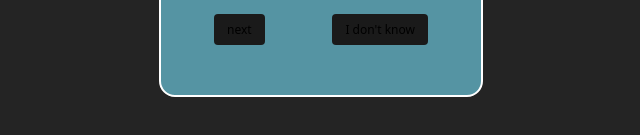
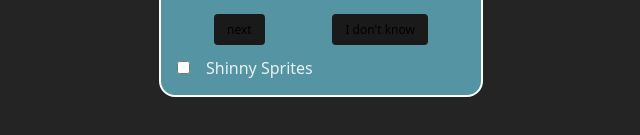
Before and after one commit to FibNacho/It-s-Pikachu, a React (Vite) app in the folder client/: page / in a window 1280 px wide. Shown: the part 285-420 px from the top of the page, without its empty margins (319-959 px from the left). Built offline with nearby package versions, Linux system fonts and the light colour scheme; no server answers.

Commit message:
Add shiny sprite toggle functionality to Pokemon component

```diff
--- a/client/src/components/pokemon-display/pokemon.tsx
+++ b/client/src/components/pokemon-display/pokemon.tsx
@@ -8,7 +8,6 @@ import {
   selectGameState,
 } from './pokemonSlice';
 import { useAppDispatch, useAppSelector } from '../../app/hooks/redux-hooks';
-import { FaExclamationTriangle } from 'react-icons/fa';
 
 export default function Pokemon() {
   const [pokeIndex, setPokeIndex] = useState<null | number>(null);
@@ -23,6 +22,18 @@ export default function Pokemon() {
   const [isCorrect, setIsCorrect] = useState<null | boolean>(null);
 
   const answerCount = correctAnswers + wrongAnswers;
+
+  const [spriteType, setSpriteType] = useState('front_default');
+
+  const spritesButton = document.getElementById('Sprites_Button');
+  spritesButton?.addEventListener('change', (event) => {
+    const target = event.target as HTMLInputElement;
+    if (target.checked) {
+      setSpriteType('front_shiny');
+    } else {
+      setSpriteType('front_default');
+    }
+  });
 
   useEffect(() => {
     setPokeIndex(getRandomPokemon());
@@ -75,14 +86,14 @@ export default function Pokemon() {
     if (isCorrect === false) {
       pokemonDisplay = (
         <img
-          src={data?.sprites?.front_shiny}
+          src={data?.sprites?.[spriteType]}
           className={styles.defaultImgClass}
         />
       );
     } else if (isCorrect === true) {
       pokemonDisplay = (
         <img
-          src={data?.sprites?.front_shiny}
+          src={data?.sprites?.[spriteType]}
           className={styles.defaultImgClass}
         />
       );
@@ -96,7 +107,7 @@ export default function Pokemon() {
           <div className={styles.imgContainer}>
             {isCorrect === null && !isFetching ? (
               <img
-                src={data?.sprites?.front_shiny}
+                src={data?.sprites?.[spriteType]}
                 className={styles.imgCover}
               />
             ) : (
@@ -121,6 +132,12 @@ export default function Pokemon() {
             <button onClick={handleNextClick}>next</button>
             <button onClick={handleDontKnow}>I don't know</button>
           </div>
+          <input
+            id='Sprites_Button'
+            type='checkbox'
+            className={styles.shinnySwitch}
+          ></input>
+          <span>Shinny Sprites</span>
         </div>
       </div>
     </>
--- a/client/src/components/pokemon-display/pokemonStyle.module.css
+++ b/client/src/components/pokemon-display/pokemonStyle.module.css
@@ -64,3 +64,7 @@
   border: 2px solid white;
   border-radius: 1rem;
 }
+
+.shinnySwitch {
+  margin: 1rem;
+}
```
